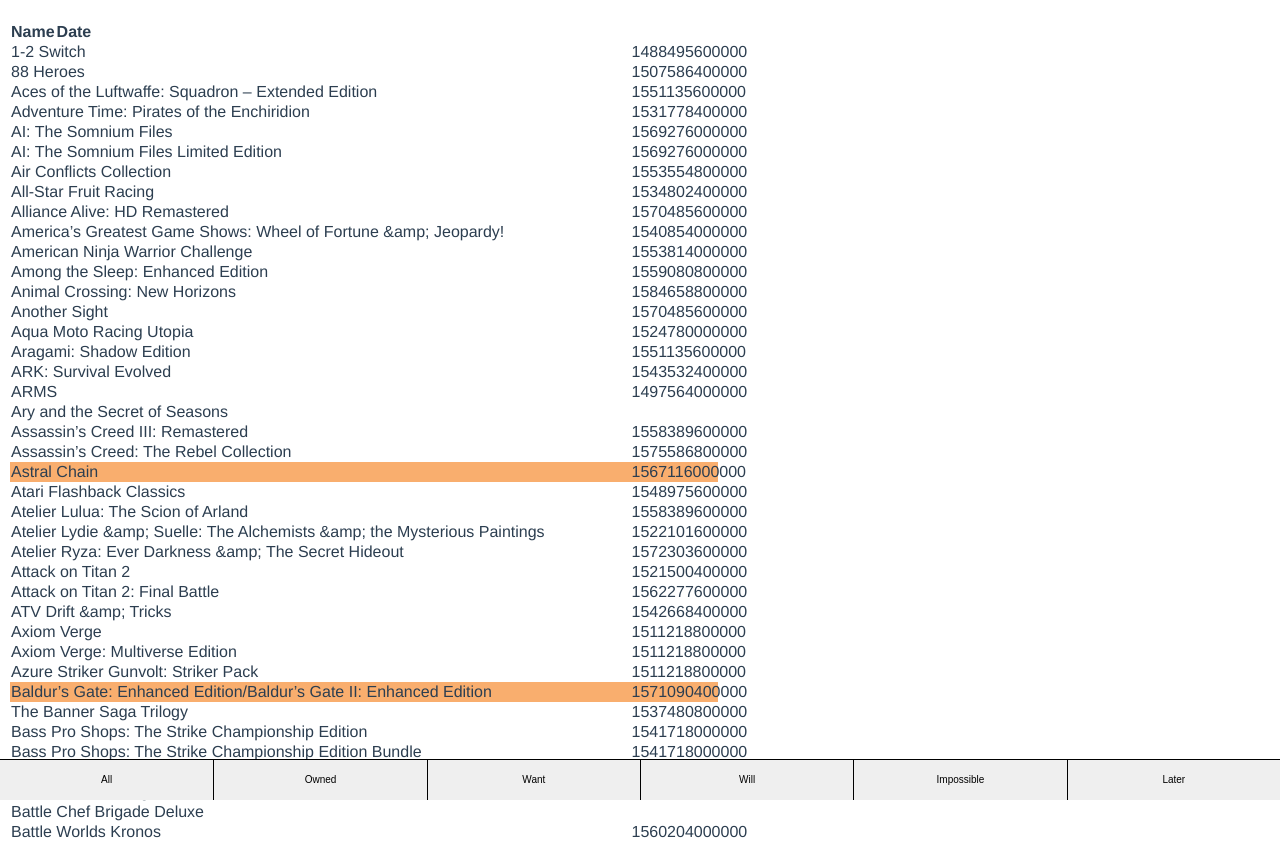
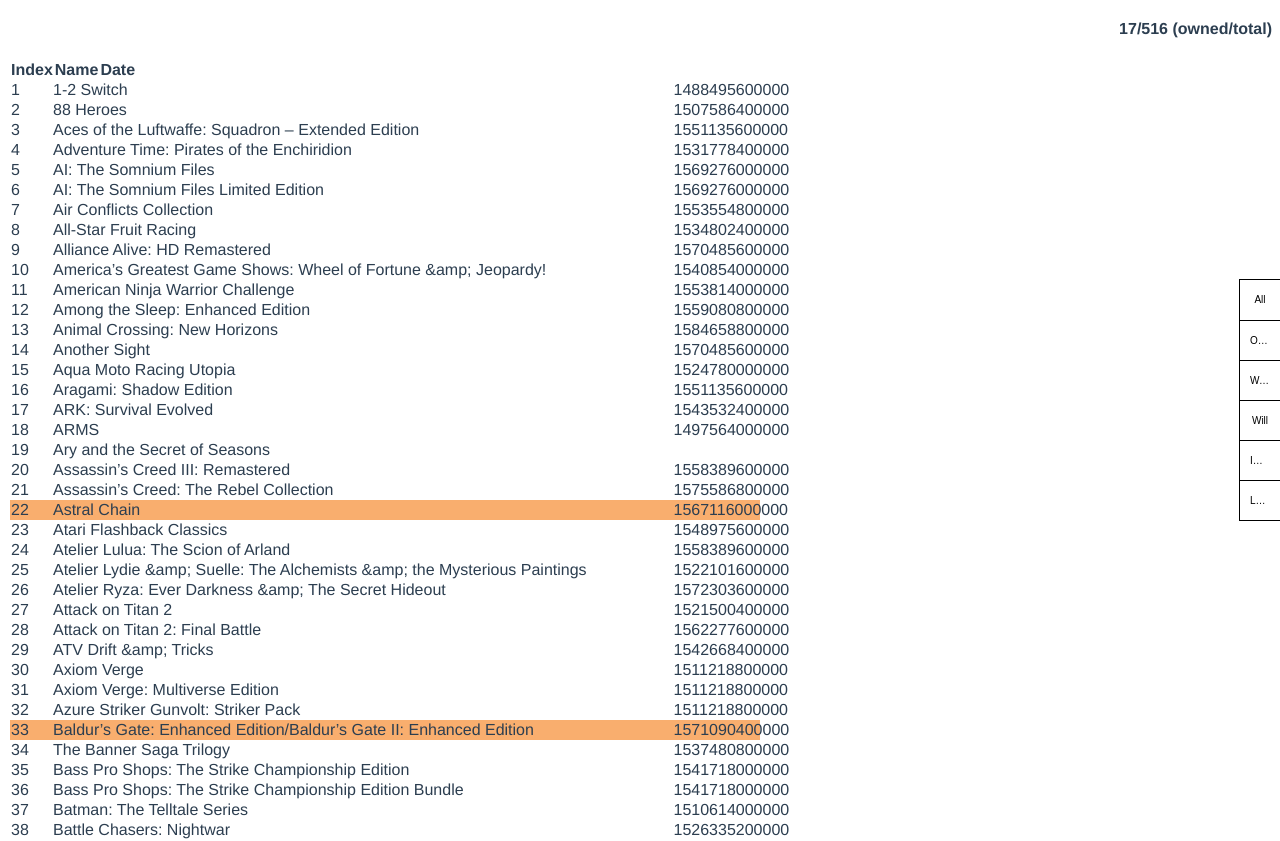
Before and after one commit to maximeparisse/switshlist, a Vue app: page / in a window 1280 px wide. Shown: the top 841 px of the page. Built offline with nearby package versions, Linux system fonts and the light colour scheme.

Commit message:
Improve UI

```diff
--- a/src/App.vue
+++ b/src/App.vue
@@ -10,14 +10,20 @@
       <button @click="changeStatus('later')">Later</button>
     </div>
 
+    <div class="count">
+      {{ owned }}/{{ total }} (owned/total)
+    </div>
+
     <table>
       <tr>
+        <th>Index</th>
         <th>Name</th>
         <th>Date</th>
       </tr>
-      <tr v-for="game in games"
+      <tr v-for="(game, index) in games"
           v-bind:key="game.name"
           :class="game.status">
+        <td>{{ index + 1 }}</td>
         <td>{{ game.name }}</td>
         <td>{{ game.date | moment('YYYY-MM-DD') }}</td>
       </tr>
@@ -43,6 +49,12 @@
         return this.$store.state.games.filter(f => f.status === this.status);
       }
     },
+    total() {
+      return this.$store.state.games.length;
+    },
+    owned() {
+      return this.$store.state.games.filter(f => f.status === 'owned').length;
+    },
   },
   methods: {
     changeStatus(status) {
@@ -62,7 +74,13 @@
   margin-bottom: 60px;
 }
 
+.count {
+  font-weight: 700;
+  text-align: right;
+}
+
 table {
+  margin-top: 20px;
   text-align: left;
 }
 
@@ -71,7 +89,13 @@
 }
 
 td:first-child {
+  width: 20px;
+  flex-shrink: 0;
+}
+
+td:nth-child(2) {
   flex-grow: 1;
+  margin-left: 20px;
 }
 
 td:last-child {
@@ -83,15 +107,18 @@
 .filters {
   position: fixed;
   display: flex;
-  bottom: 0;
-  left: 0;
-  width: 100vw;
-  height: 40px;
-  border-top: 1px solid black;
+  flex-direction: column;
+  align-items: flex-start;
+  top: 50%;
+  right: 0;
+  border: 1px solid black;
+  border-right: 0;
+  transform: translateY(-50%);
 }
 
 .filters button {
-  width: calc(100% / 6);
+  width: 40px;
+  height: 40px;
   border: 0;
   margin: 0;
   padding: 10px;
@@ -101,14 +128,13 @@
   text-overflow: ellipsis;
   font-size: 10px;
   line-height: 1em;
-  display: flex;
-  justify-content: center;
-  align-items: center;
   padding: 10px;
+  background-color: white;
+  cursor: pointer;
 }
 
 .filters button + button {
-  border-left: 1px solid black;
+  border-top: 1px solid black;
 }
 
 .owned {
--- a/src/games.js
+++ b/src/games.js
@@ -2367,7 +2367,7 @@
   {
     "name": "Undertale",
     "date": null,
-    "status": "want"
+    "status": "impossible"
   },
   {
     "name": "Undertale: Collectors Edition",
```
